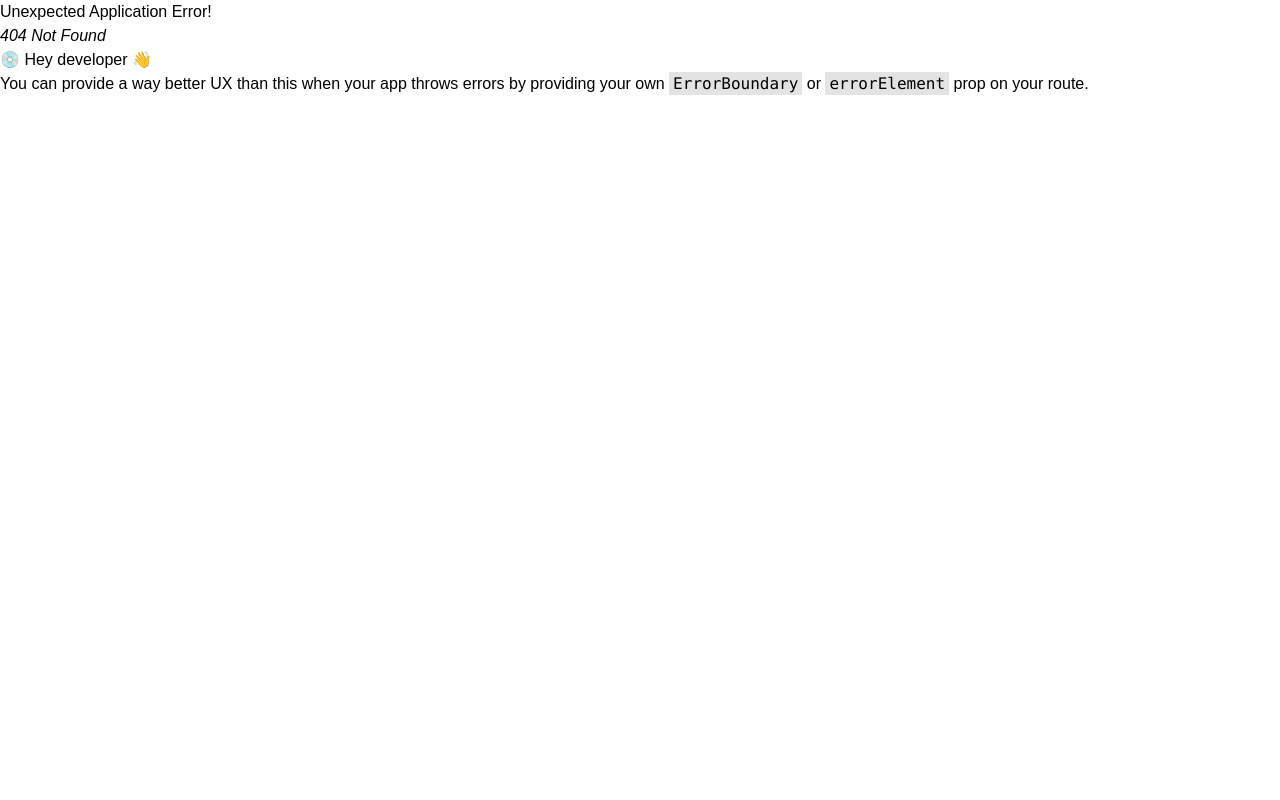
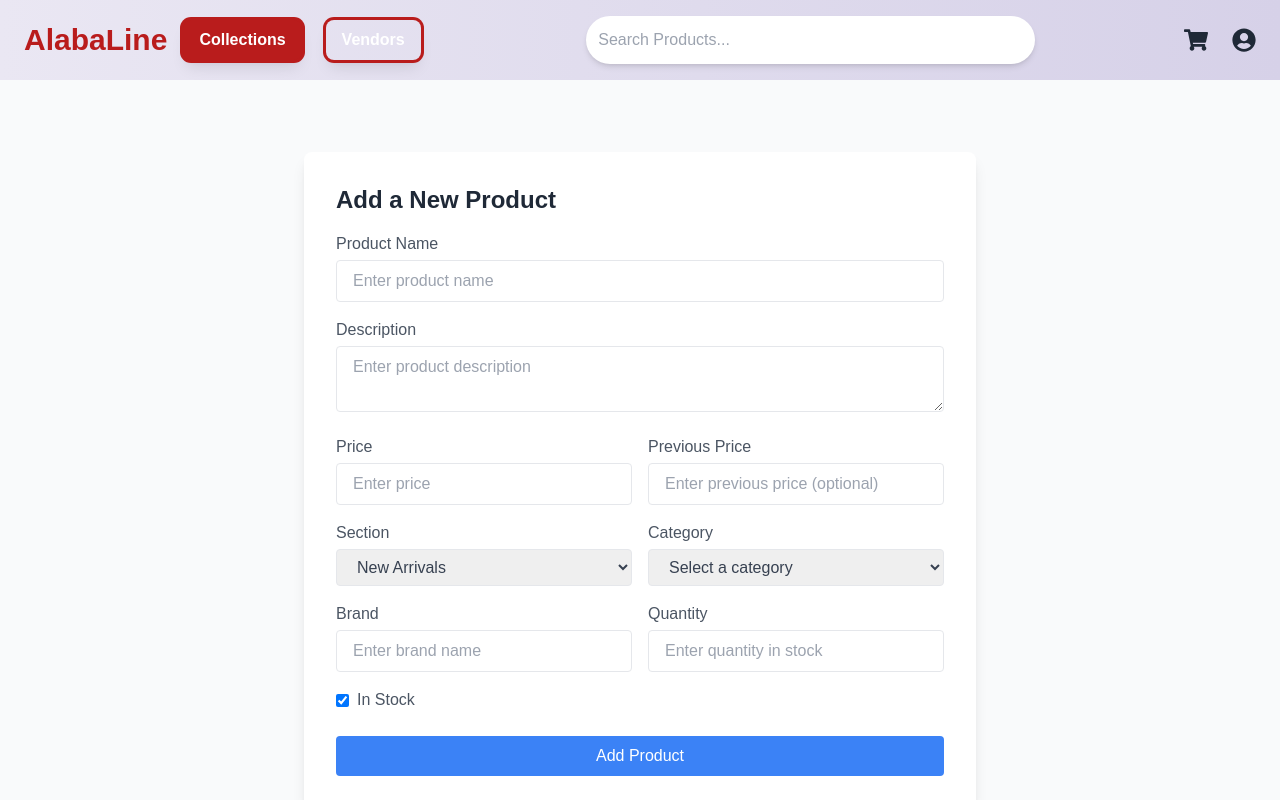
Before and after one commit to 0FFSIDE1/E-commerce, a React (Vite) app: page /product in a window 1280 px wide. Before the commit this address had no page. Shown: the top 800 px of the page. Built offline with nearby package versions, Linux system fonts and the light colour scheme.

Commit message:
product page

```diff
--- a/src/components/General/NavBar.jsx
+++ b/src/components/General/NavBar.jsx
@@ -9,7 +9,7 @@ function NavBar() {
     <nav className="bg-gradient-to-r from-[#f9f8fb] to-[#f4d7e3] hover:from-[#EAE7F3] hover:to-[#D6D1E8] transition-all duration-700 ease-in-out text-gray-800 shadow-md flex flex-col sm:flex-row items-center justify-between py-4 px-6">
       {/* Logo */}
       <div
-        className="font-extrabold text-2xl sm:text-3xl cursor-pointer hover:text-gray-600"
+        className="font-extrabold text-2xl sm:text-3xl cursor-pointer hover:text-gray-600 text-red-700"
         onClick={() => navigate("/")}
       >
         AlabaLine
@@ -19,13 +19,13 @@ function NavBar() {
       <div className="px-4 mt-4 sm:mt-0 flex flex-row sm:flex-row gap-4 sm:gap-6 items-center">
         <button
           onClick={() => navigate("#")}
-          className="px-4 py-2 text-black font-bold rounded-lg shadow-lg transition duration-300"
+          className="px-4 py-2 font-bold rounded-lg shadow-lg text-white transition duration-300 bg-red-700 ring ring-red-700"
         >
           Collections
         </button>
         <button
           onClick={() => navigate("#")}
-          className=" basis-1/2 px-4 py-2 text-black font-bold rounded-lg shadow-lg transition duration-300"
+          className=" basis-1/2 px-4 py-2 text-white font-bold rounded-lg shadow-lg transition duration-300 ring ring-red-700"
         >
           Vendors
         </button>
--- /dev/null
+++ b/src/components/General/Productpage.jsx
@@ -0,0 +1,184 @@
+import React, { useState } from 'react';
+import PageContainer from './PageContainer';
+
+function Productpage () {
+  const sectionChoices = [
+    'New Arrivals', 'Black Friday', 'Flashsales',
+    'Special Offers', 'Sponsored products', 'Deals of the day'
+  ];
+
+  const categoryChoices = [
+    'Appliances', 'Outdoor & Sports', 'Electrical and Electronics',
+    'Kitchen Appliances', 'Books & Education', 'Interior Decorations',
+    'Lightings & Chandeliers', 'Exterior Decorations', 'Phone Accessories',
+    'Phones & Tablets', 'Foodstuffs', 'Health & Beauty', 'Home & Office',
+    'Gaming', 'Computing', 'Kids and Toys', 'Fitness and Exercise',
+    'Gadget and Accessories', 'Baby Care', 'Men Fashion', 'Men Accessories',
+    'Men Skincare', 'Women Fashion', 'Women Accessories', 'Women Skincare',
+    'Kids Skincare', 'Kids Fashion', 'Kids Accessories'
+  ];
+
+  const [formData, setFormData] = useState({
+    name: '',
+    description: '',
+    price: '',
+    previousPrice: '',
+    productType: '',
+    brand: '',
+    inStock: true,
+    quantity: '',
+    section: 'New Arrivals',
+    category: '',
+  });
+
+  const handleChange = (e) => {
+    const { name, value, type, checked } = e.target;
+    setFormData({
+      ...formData,
+      [name]: type === 'checkbox' ? checked : value,
+    });
+  };
+
+  const handleSubmit = (e) => {
+    e.preventDefault();
+    console.log('Form Data Submitted:', formData);
+    // Add your form submission logic here
+  };
+
+  return (
+    <PageContainer showNav={true} showFooter={true}>
+        <div className="p-6 bg-gray-50 min-h-screen flex items-center justify-center">
+        <form onSubmit={handleSubmit} className="bg-white shadow-lg rounded-lg p-8 w-full max-w-2xl">
+            <h1 className="text-2xl font-semibold text-gray-800 mb-4">Add a New Product</h1>
+
+            <div className="mb-4">
+            <label className="block text-gray-600 font-medium mb-1">Product Name</label>
+            <input
+                type="text"
+                name="name"
+                value={formData.name}
+                onChange={handleChange}
+                className="w-full border rounded px-4 py-2 text-gray-700"
+                placeholder="Enter product name"
+                required
+            />
+            </div>
+
+            <div className="mb-4">
+            <label className="block text-gray-600 font-medium mb-1">Description</label>
+            <textarea
+                name="description"
+                value={formData.description}
+                onChange={handleChange}
+                className="w-full border rounded px-4 py-2 text-gray-700"
+                placeholder="Enter product description"
+            ></textarea>
+            </div>
+
+            <div className="grid grid-cols-2 gap-4 mb-4">
+            <div>
+                <label className="block text-gray-600 font-medium mb-1">Price</label>
+                <input
+                type="text"
+                name="price"
+                value={formData.price}
+                onChange={handleChange}
+                className="w-full border rounded px-4 py-2 text-gray-700"
+                placeholder="Enter price"
+                required
+                />
+            </div>
+            <div>
+                <label className="block text-gray-600 font-medium mb-1">Previous Price</label>
+                <input
+                type="text"
+                name="previousPrice"
+                value={formData.previousPrice}
+                onChange={handleChange}
+                className="w-full border rounded px-4 py-2 text-gray-700"
+                placeholder="Enter previous price (optional)"
+                />
+            </div>
+            </div>
+
+            <div className="grid grid-cols-2 gap-4 mb-4">
+            <div>
+                <label className="block text-gray-600 font-medium mb-1">Section</label>
+                <select
+                name="section"
+                value={formData.section}
+                onChange={handleChange}
+                className="w-full border rounded px-4 py-2 text-gray-700"
+                >
+                {sectionChoices.map((section) => (
+                    <option key={section} value={section}>{section}</option>
+                ))}
+                </select>
+            </div>
+            <div>
+                <label className="block text-gray-600 font-medium mb-1">Category</label>
+                <select
+                name="category"
+                value={formData.category}
+                onChange={handleChange}
+                className="w-full border rounded px-4 py-2 text-gray-700"
+                required
+                >
+                <option value="">Select a category</option>
+                {categoryChoices.map((category) => (
+                    <option key={category} value={category}>{category}</option>
+                ))}
+                </select>
+            </div>
+            </div>
+
+            <div className="grid grid-cols-2 gap-4 mb-4">
+            <div>
+                <label className="block text-gray-600 font-medium mb-1">Brand</label>
+                <input
+                type="text"
+                name="brand"
+                value={formData.brand}
+                onChange={handleChange}
+                className="w-full border rounded px-4 py-2 text-gray-700"
+                placeholder="Enter brand name"
+                />
+            </div>
+            <div>
+                <label className="block text-gray-600 font-medium mb-1">Quantity</label>
+                <input
+                type="number"
+                name="quantity"
+                value={formData.quantity}
+                onChange={handleChange}
+                className="w-full border rounded px-4 py-2 text-gray-700"
+                placeholder="Enter quantity in stock"
+                required
+                />
+            </div>
+            </div>
+
+            <div className="flex items-center mb-6">
+            <input
+                type="checkbox"
+                name="inStock"
+                checked={formData.inStock}
+                onChange={handleChange}
+                className="mr-2"
+            />
+            <label className="text-gray-600 font-medium">In Stock</label>
+            </div>
+
+            <button
+            type="submit"
+            className="w-full bg-blue-500 hover:bg-blue-600 text-white py-2 px-4 rounded transition"
+            >
+            Add Product
+            </button>
+        </form>
+        </div>
+    </PageContainer>
+  );
+};
+
+export default Productpage;
--- a/src/routes/index.jsx
+++ b/src/routes/index.jsx
@@ -1,6 +1,7 @@
 import { createBrowserRouter } from "react-router-dom"
 import Landing from "../pages/Landing"
 import Register from "../pages/Register"
+import Productpage from "../components/General/Productpage"
 
 const routes = createBrowserRouter([
     {
@@ -11,6 +12,10 @@ const routes = createBrowserRouter([
         path:"/register",
         element:<Register/>
     },
+    {
+        path:"/product",
+        element:<Productpage/>
+    },
 
 ])
 
```
